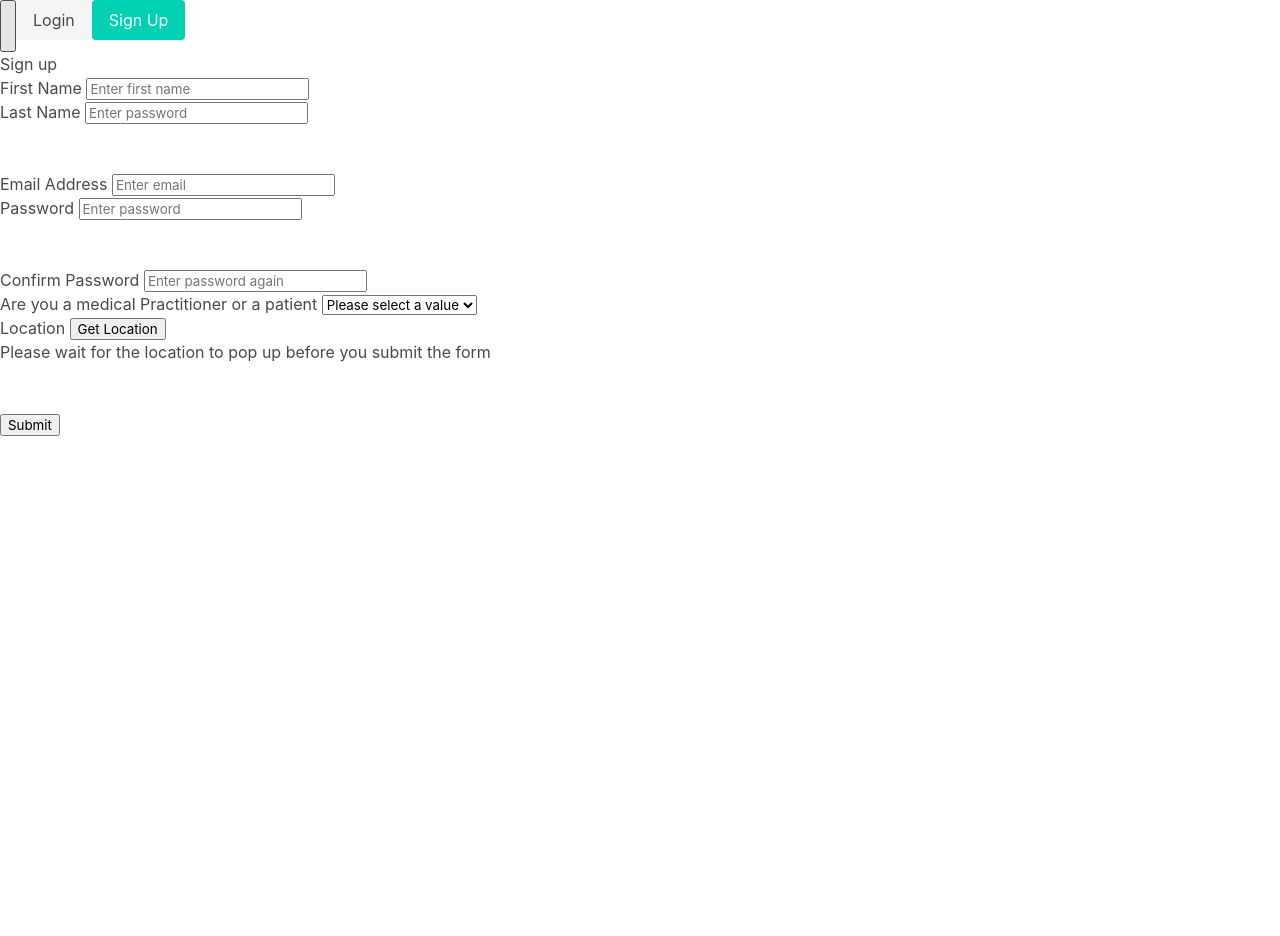
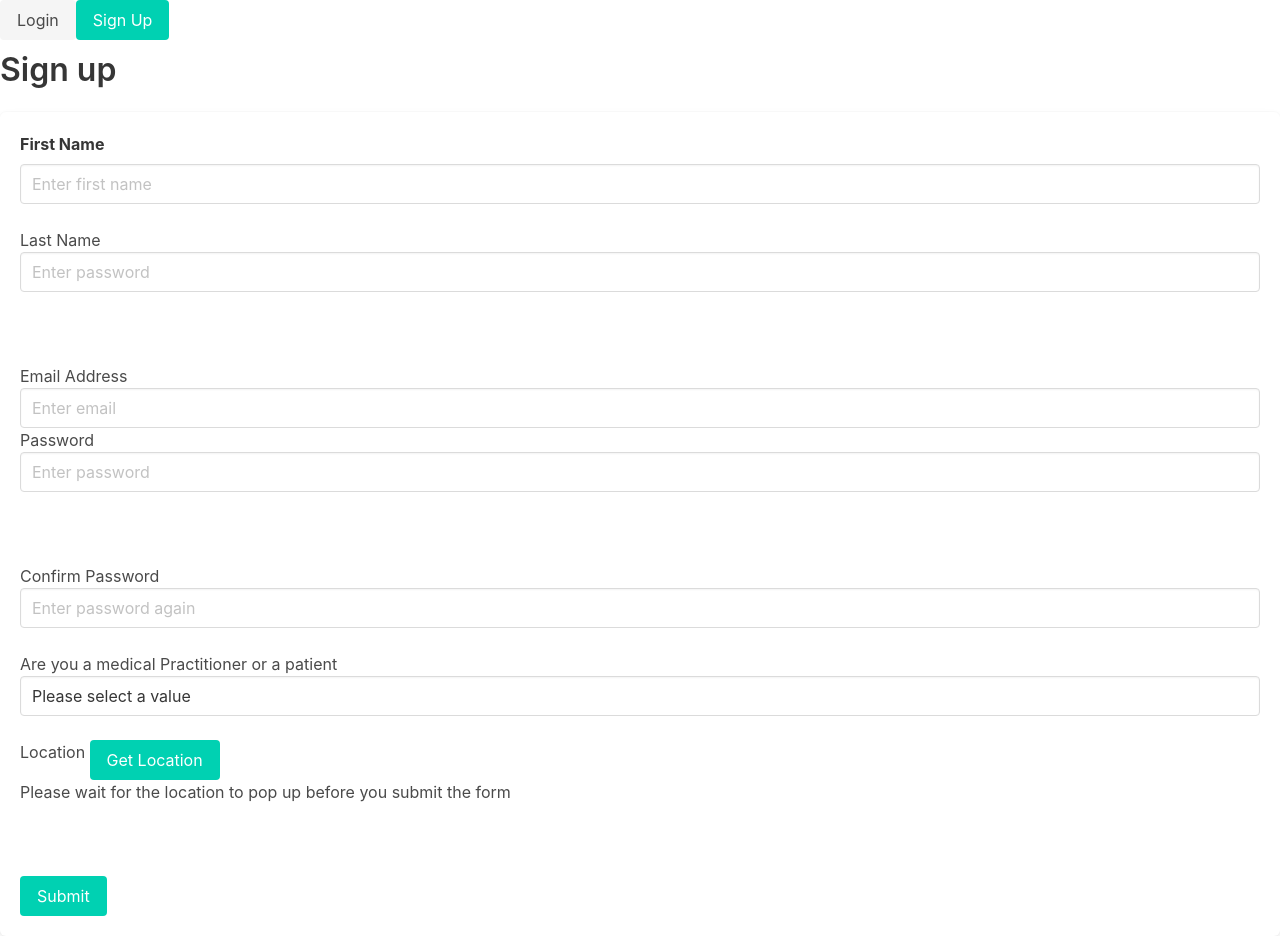
Before and after one commit to Pranavmath/SENT.it, a Python web app: template templates/sign-up.html in a window 1280 px wide. Before the commit the page ends 436 px from the top, so only its background shows below. Run offline with Jinja, Linux system fonts and the light colour scheme; the template is opened without the code that fills it, so the values that code supplies are empty; some libraries are stand-ins or nearby versions.

Commit message:
* edited forms for both login and signup * added loading button for get location button to improve functionality

```diff
--- a/templates/base.html
+++ b/templates/base.html
@@ -24,6 +24,7 @@
         type="button"
         data-toggle="collapse"
         data-target="#navbar"
+        class="navbar-burger"
       >
         <span></span>
       </button>
@@ -51,15 +52,15 @@
  {% with messages = get_flashed_messages(with_categories=true) %} {% if
     messages %} {% for category, message in messages %} {% if category ==
     'error' %}
-    <div>
+    <div class="button is-danger animate__animated animate__slideInLeft">
       {{ message }}
-      <button type="button" data-dismiss="alert" onclick=delete_flash(this)>
+      <button type="button" data-dismiss="alert" onclick=delete_flash(this) class="button is-danger">X
       </button>
     </div>
     {% else %}
-    <div class=role="alert">
+    <div class="button is-success animate__animated animate__slideInLeft">
       {{ message }}
-      <button type="button" data-dismiss="alert" onclick=delete_flash(this)>
+      <button type="button" data-dismiss="alert" onclick=delete_flash(this) class="button is-success">X
       </button>
     </div>
     {% endif %} {% endfor %} {% endif %} {% endwith %}
--- a/templates/sign-up.html
+++ b/templates/sign-up.html
@@ -8,23 +8,23 @@
   </head>
 <!--NOTE THIS IS THE SIGNUP FORM-->
   <body>
-     <h1>Sign up</h1>
-    <form method="POST">
-    <div class="form-group">
-      <label for="firstname">First Name</label>
+     <h1 class="title">Sign up</h1>
+    <form method="POST" class="box">
+    <div class="block">
+      <label for="firstname" class="label">First Name</label>
       <input
         type="text"
-        class="form-control"
+        class="input"
         id="firstname"
         name="firstname"
         placeholder="Enter first name"
       />
     </div>
-    <div class="form-group">
+    <div class="block">
       <label for="lastname">Last Name</label>
       <input
         type="text"
-        class="form-control"
+        class="input"
         id="lastname"
         name="lastname"
         placeholder="Enter password"
@@ -34,46 +34,46 @@
     <label for="email">Email Address</label>
     <input
       type="text"
-      class="form-control"
+      class="input"
       id="email"
       name="email"
       placeholder="Enter email"
     />
   </div>
-  <div class="form-group">
+  <div class="block">
     <label for="password">Password</label>
     <input
       type="password"
-      class="form-control"
+      class="input"
       id="password"
       name="password"
       placeholder="Enter password"
     />
   </div>
   <br><br>
-  <div class="form-group">
+  <div class="block">
     <label for="confirmpassword">Confirm Password</label>
     <input
       type="password"
-      class="form-control"
+      class="input"
       id="confirmpassword"
       name="confirmpassword"
       placeholder="Enter password again"
     />
   </div>
 
-  <div class="form-group">
+  <div class="block">
     <label for="job">Are you a medical Practitioner or a patient</label>
-    <select class="form-select" aria-label="Job" id="job" name="job">
+    <select class="input" aria-label="Job" id="job" name="job">
       <option selected>Please select a value</option>
       <option value="medical">Medical Practitioner</option>
       <option value="patient">Patient</option>
     </select>
   </div>
 
-  <div class="form-group">
+  <div class="block">
     <label for="location">Location</label>
-    <button type="button" class="btn btn-primary" onclick="getlocation()">
+    <button type="button" class="button is-primary" onclick="getlocation()" id="location">
       Get Location
     </button>
 
@@ -88,7 +88,11 @@
         var variable2 = document.getElementById("location");
 
         function getlocation() {
+          // change button to loading
+          document.getElementById("location").classList.add("is-loading");
           navigator.geolocation.getCurrentPosition(showLoc);
+          document.getElementById("location").classList.add("is-success");
+          // change back to normal
         }
         function showLoc(pos) {
           variable2.value = pos.coords.latitude + " " + pos.coords.longitude;
@@ -97,12 +101,13 @@
             pos.coords.latitude +
             "<br>Longitude: " +
             pos.coords.longitude;
+          document.getElementById("location").classList.remove("is-loading");
         }
       </script>
   </div>
 
   <br><br>
-    <button type="submit" class="btn btn-primary"> Submit</button>
+    <button type="submit" class="button is-primary"> Submit</button>
     </form>
   </body>
 </html>
```
Also changed, not shown: templates/login.html (+9 -9 lines).
